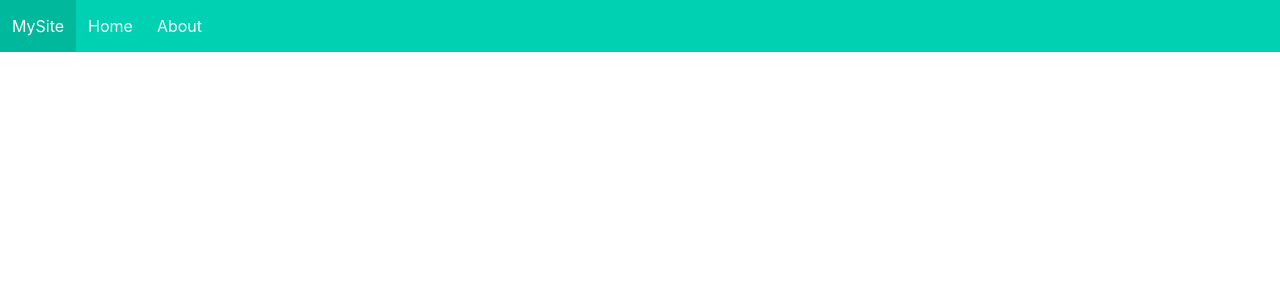
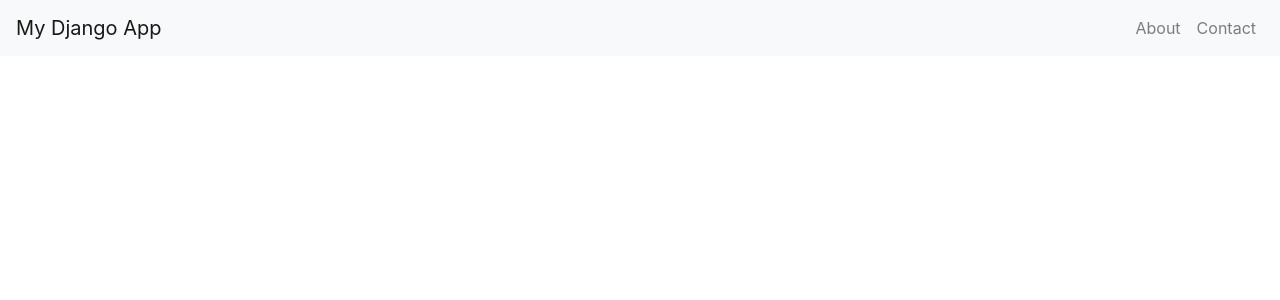
Before and after one commit to Popeaura/Django, a Django app: template first/myapp/templates/base.html in a window 1280 px wide. Shown: the top 300 px of the page. Run offline with Django 5.2, Linux system fonts and the light colour scheme; the template is opened without the code that fills it, so the values that code supplies are empty; some libraries are stand-ins or nearby versions.

Commit message:
I uploaded my modifed project's folder

```diff
--- a/first/myapp/templates/base.html
+++ b/first/myapp/templates/base.html
@@ -1,32 +1,45 @@
-<!-- base.html -->
 <!DOCTYPE html>
 <html lang="en">
 <head>
-    <meta charset="UTF-8" />
-    <title>{% block title %}My Django Site{% endblock %}</title>
-    <link rel="stylesheet" href="https://cdn.jsdelivr.net/npm/bulma@0.9.4/css/bulma.min.css">
+  <meta charset="UTF-8" />
+  <meta name="viewport" content="width=device-width, initial-scale=1, shrink-to-fit=no" />
+  <title>{% block title %}Django App{% endblock %}</title>
+
+  <!-- Bootstrap CSS -->
+  <link
+    href="https://stackpath.bootstrapcdn.com/bootstrap/4.3.1/css/bootstrap.min.css"
+    rel="stylesheet"
+  />
 </head>
 <body>
-  <nav class="navbar is-primary">
-    <div class="navbar-brand">
-      <a class="navbar-item" href="{% url 'home' %}">
-        MySite
-      </a>
-    </div>
-    <div class="navbar-menu">
-      <div class="navbar-start">
-        <a class="navbar-item" href="{% url 'home' %}">Home</a>
-        <a class="navbar-item" href="{% url 'about' %}">About</a>
-      </div>
+
+  <nav class="navbar navbar-expand-lg navbar-light bg-light">
+    <a class="navbar-brand" href="#">My Django App</a>
+    <button class="navbar-toggler" type="button" data-toggle="collapse" data-target="#navbarNav"
+      aria-controls="navbarNav" aria-expanded="false" aria-label="Toggle navigation">
+      <span class="navbar-toggler-icon"></span>
+    </button>
+
+    <div class="collapse navbar-collapse" id="navbarNav">
+      <ul class="navbar-nav ml-auto">
+        <li class="nav-item">
+          <a class="nav-link" href="#">About</a>
+        </li>
+        <li class="nav-item">
+          <a class="nav-link" href="#">Contact</a>
+        </li>
+      </ul>
     </div>
   </nav>
 
-  <section class="section">
-    <div class="container">
-      {% block content %}
-      <!-- Page content goes here -->
-      {% endblock %}
-    </div>
-  </section>
+  <div class="container mt-4">
+    {% block content %}
+    <!-- Page-specific content goes here -->
+    {% endblock %}
+  </div>
+
+  <!-- jQuery and Bootstrap Bundle (includes Popper) -->
+  <script src="https://code.jquery.com/jquery-3.3.1.slim.min.js"></script>
+  <script src="https://stackpath.bootstrapcdn.com/bootstrap/4.3.1/js/bootstrap.bundle.min.js"></script>
 </body>
 </html>
--- /dev/null
+++ b/first/myapp/templates/home.html
@@ -0,0 +1,3 @@
+{% extends "base.html" %} {block title %}Home page {% endblock %}
+{% block content %}
+{endblock}
```
Also changed, not shown: first/first/urls.py (line endings or trailing spaces).
